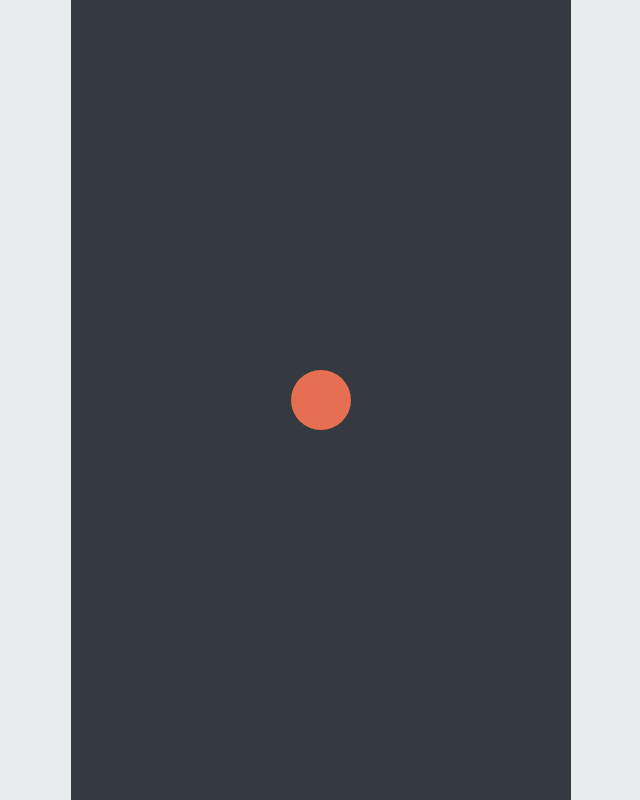
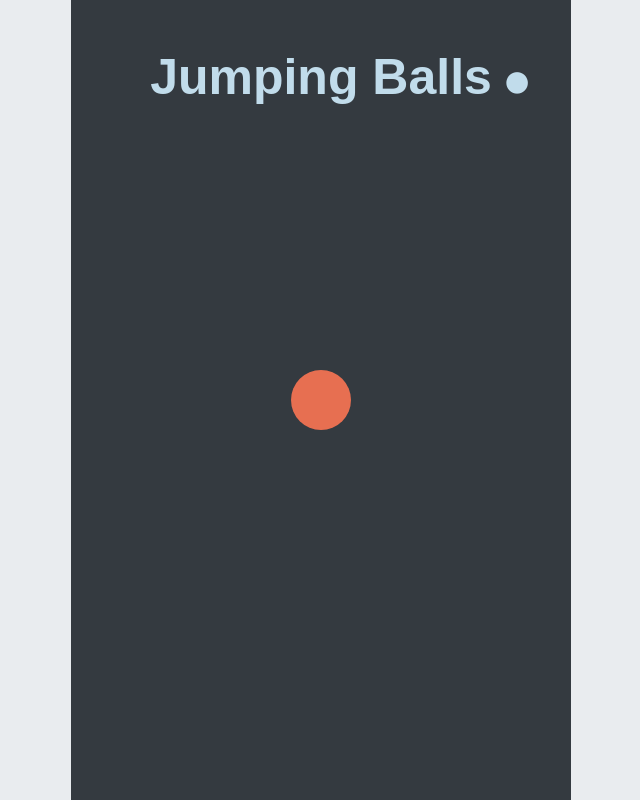
Before and after one commit to j-bodek/JumpingBall, a Vue app: page / in a window 1280 px wide. Shown: the whole page, without its empty margins (319-959 px from the left). Built offline with nearby package versions, Linux system fonts and the light colour scheme; a web font is replaced by a local one.

Commit message:
add game title component

```diff
--- /dev/null
+++ b/src/components/game/GameTitle.vue
@@ -0,0 +1,48 @@
+<template>
+    <div class="title-box">
+        <h1 class="title">Jumping Balls<span>●</span></h1>
+    </div>
+</template>
+
+<style scoped>
+.title-box{
+    position: absolute;
+    width: 70%;
+    height: fit-content;
+    display:flex;
+    text-align: center;
+    left: 0; right: 0; top: 0; bottom: 0;
+    margin: 3rem auto 0 auto;
+}
+.title{
+    -webkit-touch-callout: none; /* iOS Safari */
+    -webkit-user-select: none; /* Safari */
+    -khtml-user-select: none; /* Konqueror HTML */
+    -moz-user-select: none; /* Old versions of Firefox */
+    -ms-user-select: none; /* Internet Explorer/Edge */
+    user-select: none; /* Non-prefixed version, currently
+                            supported by Chrome, Edge, Opera and Firefox */
+    color: #C1DCEB;
+    margin: auto;
+    font-size:50px;
+    font-weight: 700;
+}
+.title span{
+    margin-left:10px;
+    position:absolute;
+    padding:0;
+    margin-top:3px;
+    animation: jumpBall 1.5s ease;
+    animation-iteration-count: infinite;
+}
+
+@keyframes jumpBall {
+    0%   { transform: scale(1,1)    translateY(0); }
+    10%  { transform: scale(1.1,.9) translateY(0); }
+    30%  { transform: scale(.9,1.1) translateY(-25px); }
+    50%  { transform: scale(1,1)    translateY(0); }
+    57%  { transform: scale(1,1)    translateY(-7px); }
+    64%  { transform: scale(1,1)    translateY(0); }
+    100% { transform: scale(1,1)    translateY(0); }
+}
+</style>
--- a/src/pages/TheGame.vue
+++ b/src/pages/TheGame.vue
@@ -1,14 +1,17 @@
 <template>
     <canvas id="deadzone-canvas"></canvas>
+    <game-title v-if="!$store.getters['isPlaying']"></game-title>
     <points-counter v-if="$store.getters['isPlaying']"></points-counter>
     <canvas id="ball-canvas" @click="jumpBall"></canvas>
 </template>
 
 <script>
     import PointsCounter from '../components/game/PointsCounter.vue';
+    import GameTitle from '../components/game/GameTitle.vue';
     export default{
       components:{
         'points-counter':PointsCounter,
+        'game-title':GameTitle,
       },
       data(){
         return{
```
